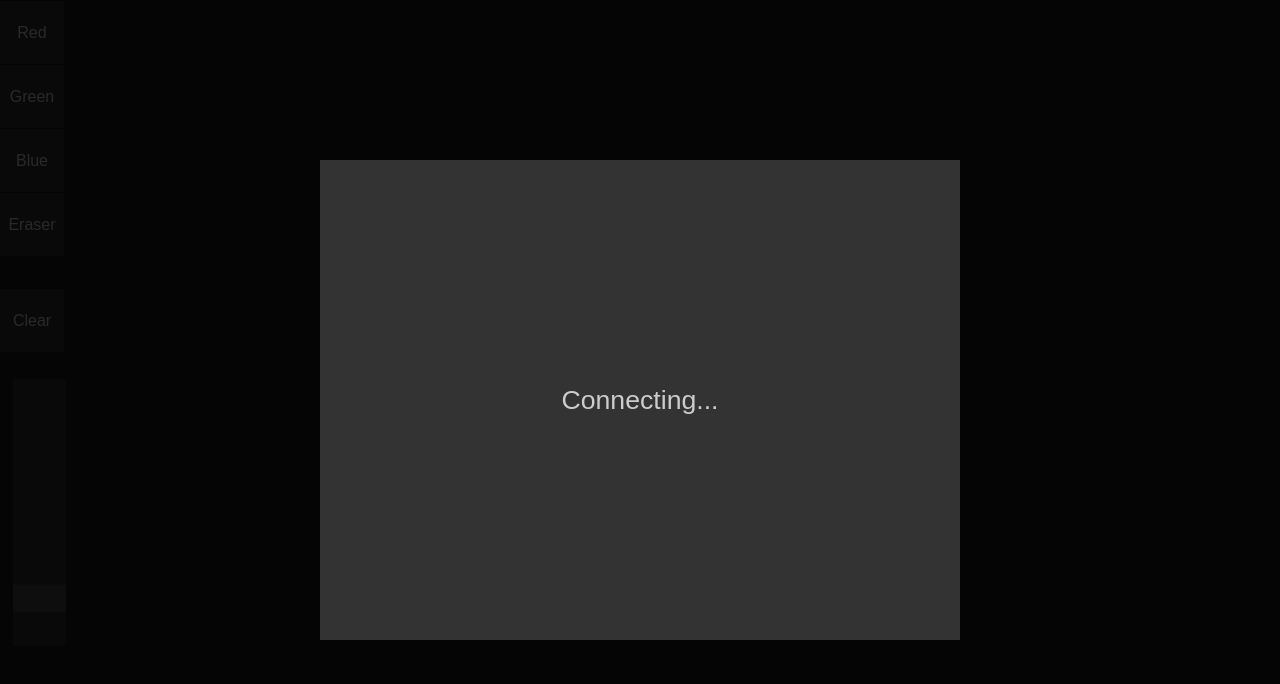
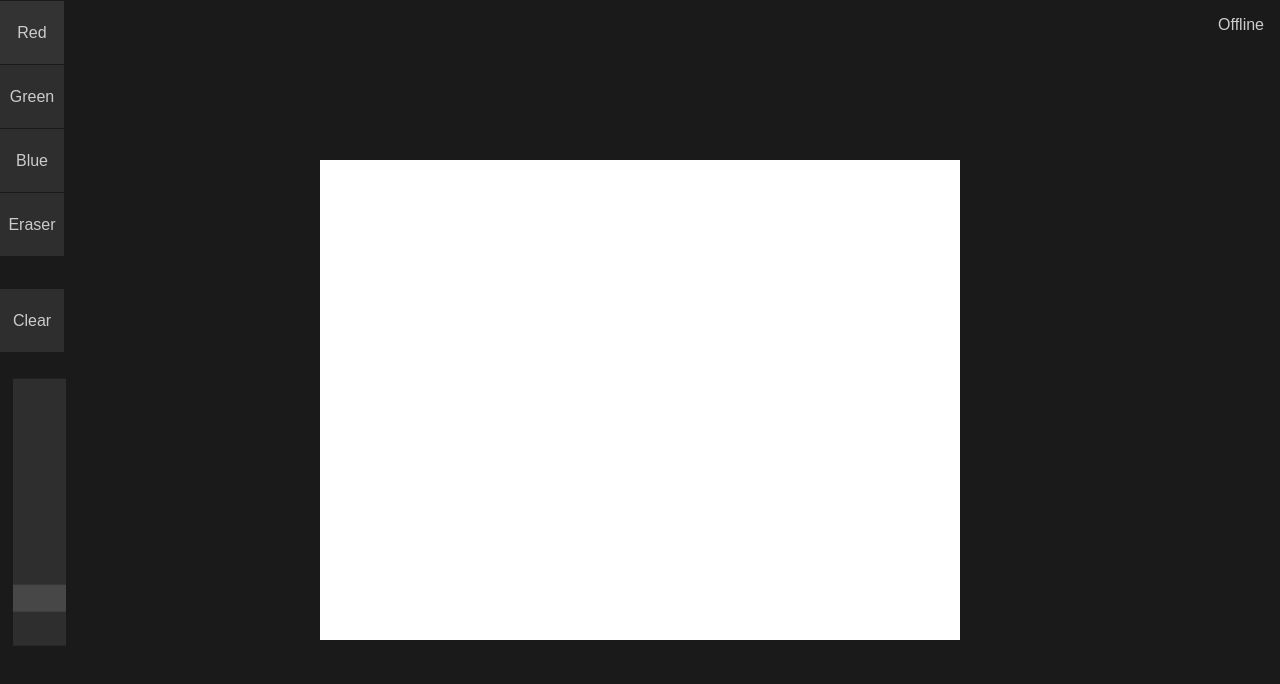
Before and after one commit to varkor/quiver-whiteboard, a plain HTML site: page client/index.html in a window 1280 px wide. Drawn offline with Linux system fonts and the light colour scheme.

Commit message:
Add an offline mode
Convenient for playing around with the tool.

```diff
--- a/client/quiver.css
+++ b/client/quiver.css
@@ -127,3 +127,17 @@ ul + ul {
 .noninteractive {
     pointer-events: none;
 }
+
+.status {
+    position: absolute;
+    top: 1em;
+    right: 1em;
+    color: hsl(0, 0%, 80%);
+    font-family: sans-serif;
+}
+.status.online::before {
+    content: "Online";
+}
+.status.offline::before {
+    content: "Offline";
+}
--- a/client/quiver.js
+++ b/client/quiver.js
@@ -6,6 +6,7 @@ class Client {
     constructor(delegate) {
         this.ws = null;
         this.delegate = delegate;
+        this.offine = false;
     }
 
     static validate_data(sig, data) {
@@ -28,11 +29,17 @@ class Client {
         return true;
     }
 
+    offline_mode() {
+        this.offline = true;
+        this.delegate.offline();
+    }
+
     connect(host, port, channel) {
         if (/^[a-z0-9\.\-]+$/i.test(host) && /^[0-9]+$/.test(port) && /^[a-z0-9_\-]+$/i.test(channel)) {
             this.ws = new WebSocket(`wss://${host}:${port}`);
         } else {
             console.error(`Tried to connect to an invalid host, port or channel: ${host}:${port}#${channel}`);
+            this.offline_mode();
             return;
         }
 
@@ -94,8 +101,17 @@ class Client {
     }
 
     send_message(data) {
+        if (!this.offline) {
             if (this.ws.readyState === this.ws.OPEN) {
                 // console.log("Sent data:", data);
+                this.ws.send(JSON.stringify(data));
+            } else {
+                // We should be able to delay sending messages until the WebSocket is ready,
+                // but for now, we'll simply ignore the message. It should be prevented by
+                // the UI, anyway.
+                console.error("WebSocket wasn't ready for data:", data);
+            }
+        }
         if (data.kind === "draw") {
             // We forward any drawing messages directly to the client, so that we
             // can modify the canvas locally without any delay. The Painter's
@@ -103,13 +119,6 @@ class Client {
             // end, because we'll re-draw the data when we receive it from the
             // server as well.
             this.delegate.draw(data, false);
-            }
-            this.ws.send(JSON.stringify(data));
-        } else {
-            // We should be able to delay sending messages until the WebSocket is ready,
-            // but for now, we'll simply ignore the message. It should be prevented by
-            // the UI, anyway.
-            console.error("WebSocket wasn't ready for data:", data);
         }
     }
 }
@@ -348,9 +357,19 @@ document.addEventListener("DOMContentLoaded", () => {
     brush_layer.element.classList.add("noninteractive");
     document.body.appendChild(brush_layer.element);
 
+    const status_indicator = document.createElement("div");
+    status_indicator.classList.add("status");
+    document.body.appendChild(status_indicator);
+
     const client = new Client({
         connect() {
             connecting_overlay.dataset.descr = "Loading canvas...";
+            status_indicator.classList.add("online");
+        },
+
+        offline() {
+            connecting_overlay.classList.add("hidden");
+            status_indicator.classList.add("offline");
         },
 
         disconnect() {
@@ -360,6 +379,7 @@ document.addEventListener("DOMContentLoaded", () => {
             } else {
                 connecting_overlay.dataset.descr = "Could not connect to server. Please try refreshing.";
             }
+            status_indicator.classList.remove("online", "offline");
         },
 
         join() {
@@ -454,7 +474,7 @@ document.addEventListener("DOMContentLoaded", () => {
     if (host !== undefined && port !== undefined && channel !== undefined) {
         client.connect(decodeURIComponent(host), decodeURIComponent(port), decodeURIComponent(channel));
     } else {
-        console.log("The host and port must be present in the URL query string to connect to the server.");
+        client.offline_mode();
     }
 
     const pen = new Pen();
```
Lines whose indentation alone changed are shown as unchanged.
